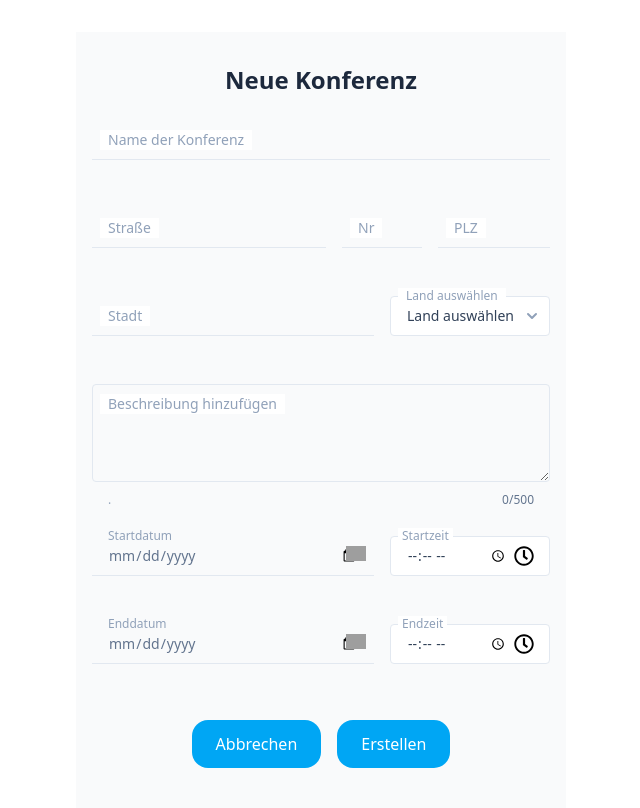
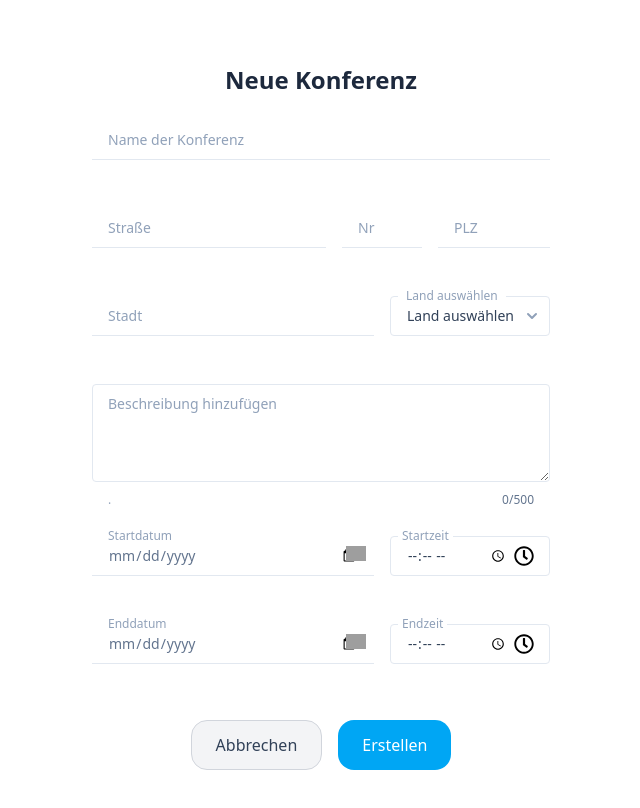
Before and after one commit to marcohoegen/TWP_KonferenzTool, a React app in the folder frontend/: page /newconference in a window 1280 px wide. Shown: the top 808 px of the page, without its empty margins (319-959 px from the left). Built offline with nearby package versions, Linux system fonts and the light colour scheme; grey boxes are pictures that could not be loaded; the HTML template or start-up script is replaced by a standard one.

Commit message:
Updated NewConference component styles and button variant

```diff
--- a/frontend/src/pages/NewConference.tsx
+++ b/frontend/src/pages/NewConference.tsx
@@ -7,7 +7,7 @@ import ButtonRoundedLgPrimaryBasic from "../common/ButtonRoundedLgPrimaryBasic";
 
 const NewConference = () => {
   return (
-    <div className="min-h-screen bg-gray-50 py-8">
+    <div className="min-h-screen bg-white py-8">
       <div className="max-w-xl mx-auto px-4">
         <h2 className="text-2xl font-semibold text-slate-800 mb-6">
           Neue Konferenz
@@ -72,7 +72,7 @@ const NewConference = () => {
         </div>
 
         <div className="flex justify-center gap-4 mt-8">
-          <ButtonRoundedLgPrimaryBasic variant="primary" size="md">
+          <ButtonRoundedLgPrimaryBasic variant="customer" size="md">
             Abbrechen
           </ButtonRoundedLgPrimaryBasic>
           <ButtonRoundedLgPrimaryBasic variant="primary" size="md">
```
